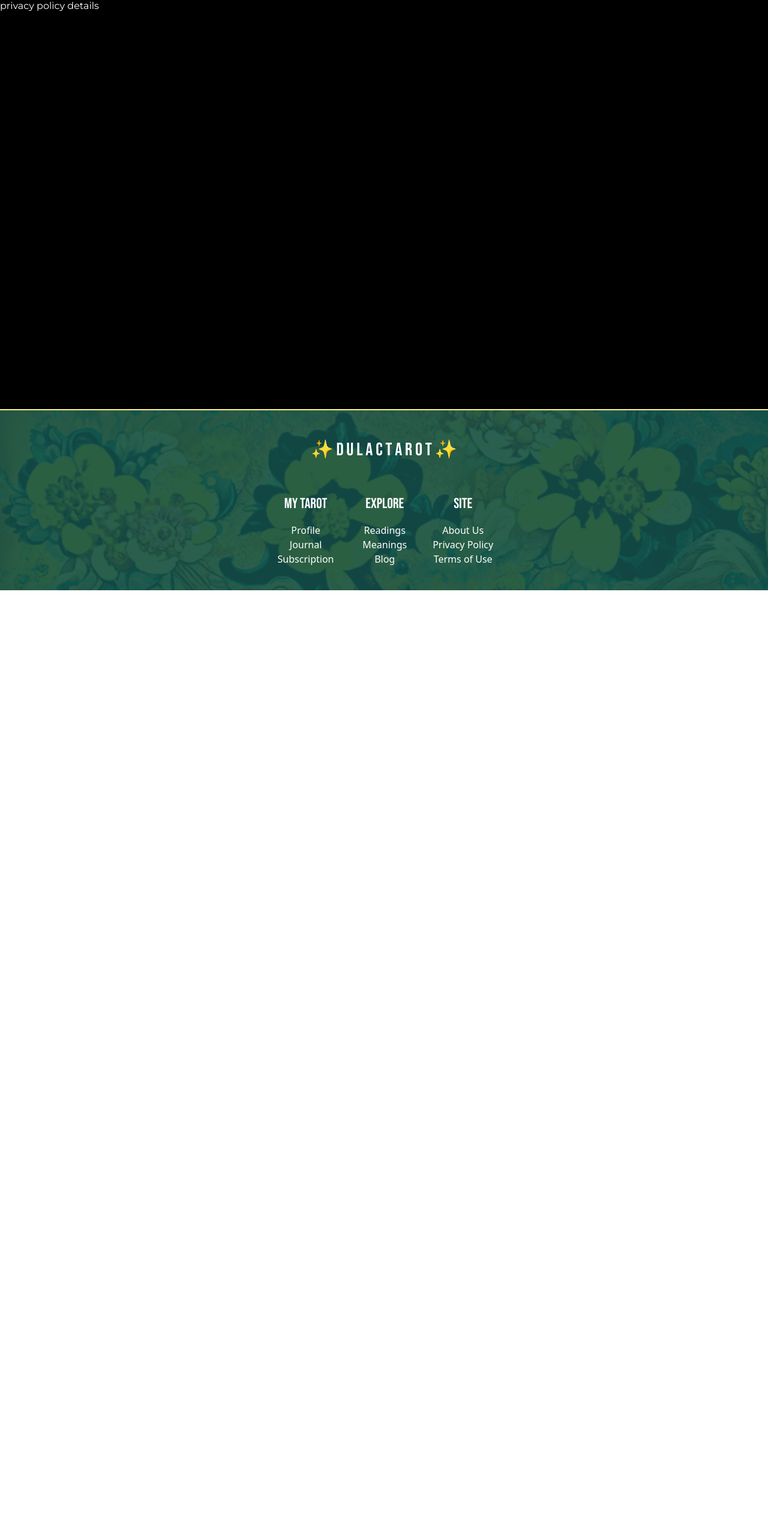
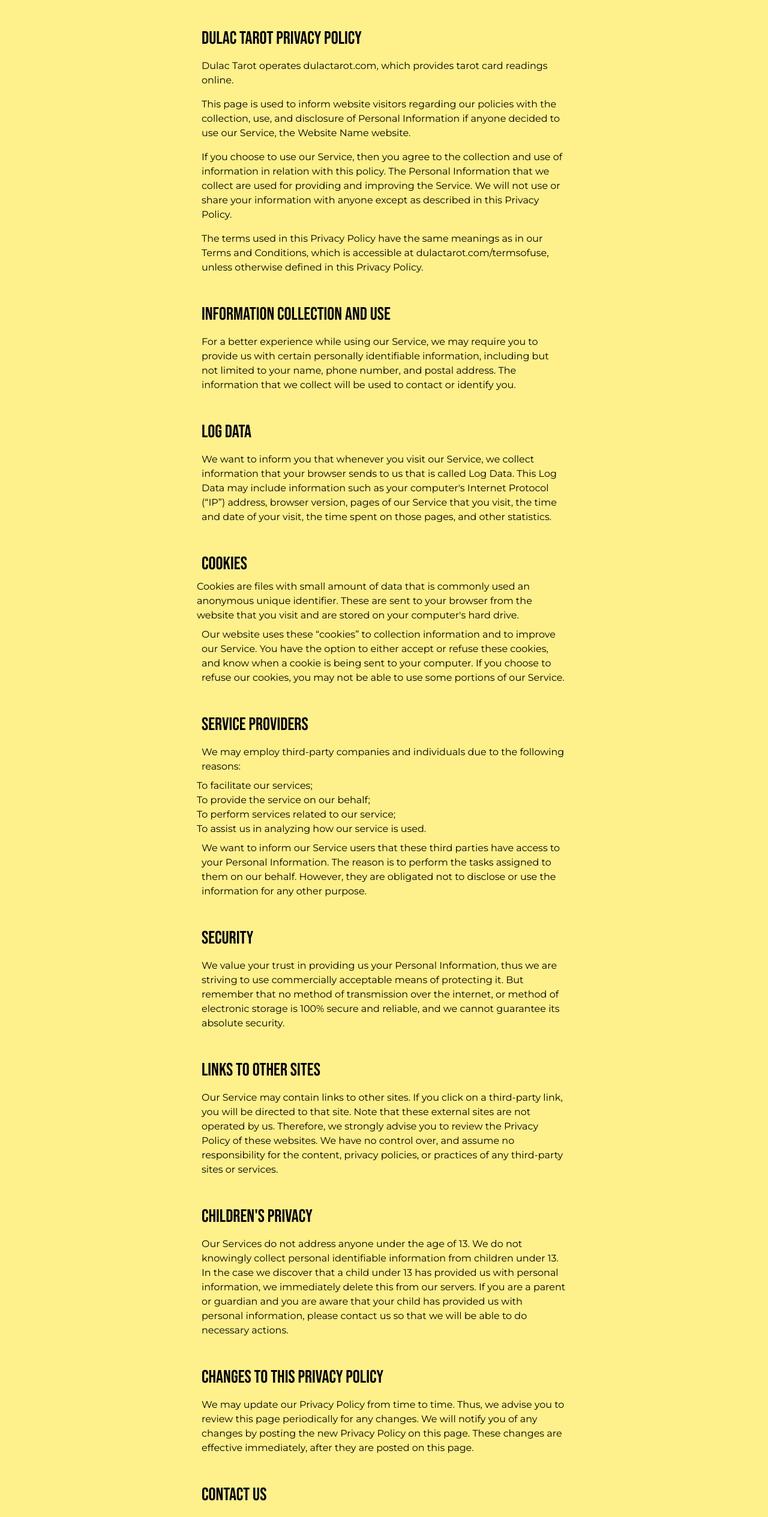
Before and after one commit to ccingram94/dulactarot, a Next.js app: page /privacypolicy in a window 1280 px wide. Shown: the part 254-2783 px from the top of the page at 60% size. Before the commit the page ends 1238 px from the top, so only its background shows below. Built offline with nearby package versions, Linux system fonts and the light colour scheme; no server answers.

Commit message:
added a privacy policy page

```diff
--- a/components/footer.js
+++ b/components/footer.js
@@ -32,7 +32,12 @@
             <div className="text-white text-center p-2 lg:p-4">
                 <h4 className="p-4 font-bebas text-xl lg:text-2xl">Site</h4>
                 <p>About Us</p>
-                <p>Privacy Policy</p>
+
+                <Link href="/privacypolicy">
+                  <button>
+                    <p>Privacy Policy</p>
+                  </button>
+                </Link>
                 <p>Terms of Use</p>
             </div>
           </div>
--- a/components/signupsection.js
+++ b/components/signupsection.js
@@ -1,7 +1,9 @@
+import Head from 'next/head'
 
 export default function SignUpSection() {
     return (
         <div className="bg-floral bg-cover">
+
             <div className="bg-yellow-200 bg-opacity-80">
                 <h2 className="p-4 pt-12 text-black text-center font-bebas text-2xl lg:text-6xl">Sign Up for a Free Account</h2>
                 <div>
--- a/pages/privacypolicy.js
+++ b/pages/privacypolicy.js
@@ -10,13 +10,63 @@
         <meta name="Privacy Policy" content="explore our privacy policy" />
         <link rel="icon" href="/favicon.ico" />
       </Head>
-      <main className="bg-black text-white w-screen min-h-screen font-montserrat">
-        <div className="bg-floral bg-center bg-cover">
+      <main className="bg-yellow-200 text-black w-screen min-h-screen font-montserrat flex flex-col items-center">
+        <div className="bg-floral bg-center bg-cover w-screen">
           <h2 className="text-4xl text-black lg:text-6xl font-bebas text-center p-2 pt-12 bg-yellow-200 bg-opacity-60">Privacy Policy </h2>
         </div>
-        <div>
-            <p>privacy policy details</p>
-          </div>
+        <div className="flex flex-col justify-center p-2 m-4">
+            <div className="p-2 m-2 lg:max-w-[50vw]">
+              <h2 className="p-2 font-bebas text-xl lg:text-3xl">Dulac Tarot Privacy Policy</h2>
+              <p className="p-2">Dulac Tarot operates dulactarot.com, which provides tarot card readings online.</p>
+              <p className="p-2">This page is used to inform website visitors regarding our policies with the collection, use, and disclosure of Personal Information if anyone decided to use our Service, the Website Name website.</p>
+              <p className="p-2">If you choose to use our Service, then you agree to the collection and use of information in relation with this policy. The Personal Information that we collect are used for providing and improving the Service. We will not use or share your information with anyone except as described in this Privacy Policy.</p>
+              <p className="p-2">The terms used in this Privacy Policy have the same meanings as in our Terms and Conditions, which is accessible at dulactarot.com/termsofuse, unless otherwise defined in this Privacy Policy.</p>
+            </div>
+            <div className="p-2 m-2 lg:max-w-[50vw]">
+              <h3 className="p-2 font-bebas text-xl lg:text-3xl">Information Collection and Use</h3>
+              <p className="p-2">For a better experience while using our Service, we may require you to provide us with certain personally identifiable information, including but not limited to your name, phone number, and postal address. The information that we collect will be used to contact or identify you.</p>
+            </div>
+            <div className="p-2 m-2 lg:max-w-[50vw]">
+              <h3 className="p-2 font-bebas text-xl lg:text-3xl">Log Data</h3>
+              <p className="p-2">We want to inform you that whenever you visit our Service, we collect information that your browser sends to us that is called Log Data. This Log Data may include information such as your computer's Internet Protocol (“IP”) address, browser version, pages of our Service that you visit, the time and date of your visit, the time spent on those pages, and other statistics.</p>
+            </div>
+            <div className="p-2 m-2 lg:max-w-[50vw]">
+              <h2 className="p-2 font-bebas text-xl lg:text-3xl">Cookies</h2>
+              <p>Cookies are files with small amount of data that is commonly used an anonymous unique identifier. These are sent to your browser from the website that you visit and are stored on your computer's hard drive.</p>
+              <p className="p-2">Our website uses these “cookies” to collection information and to improve our Service. You have the option to either accept or refuse these cookies, and know when a cookie is being sent to your computer. If you choose to refuse our cookies, you may not be able to use some portions of our Service.</p>
+            </div>
+            <div className="p-2 m-2 lg:max-w-[50vw]">
+              <h2 className="p-2 font-bebas text-xl lg:text-3xl">Service Providers</h2>
+              <p className="p-2">We may employ third-party companies and individuals due to the following reasons:</p>
+              <ul>
+                <li>To facilitate our services;</li>
+                <li>To provide the service on our behalf;</li>
+                <li>To perform services related to our service;</li>
+                <li>To assist us in analyzing how our service is used.</li>
+              </ul>
+              <p className="p-2">We want to inform our Service users that these third parties have access to your Personal Information. The reason is to perform the tasks assigned to them on our behalf. However, they are obligated not to disclose or use the information for any other purpose.</p>
+            </div>
+            <div className="p-2 m-2 lg:max-w-[50vw]">
+              <h3 className="p-2 font-bebas text-xl lg:text-3xl">Security</h3>
+              <p className="p-2">We value your trust in providing us your Personal Information, thus we are striving to use commercially acceptable means of protecting it. But remember that no method of transmission over the internet, or method of electronic storage is 100% secure and reliable, and we cannot guarantee its absolute security.</p>
+            </div>
+            <div className="p-2 m-2 lg:max-w-[50vw]">
+              <h3 className="p-2 font-bebas text-xl lg:text-3xl">Links to Other Sites</h3>
+              <p className="p-2">Our Service may contain links to other sites. If you click on a third-party link, you will be directed to that site. Note that these external sites are not operated by us. Therefore, we strongly advise you to review the Privacy Policy of these websites. We have no control over, and assume no responsibility for the content, privacy policies, or practices of any third-party sites or services.</p>
+            </div>
+            <div className="p-2 m-2 lg:max-w-[50vw]">
+              <h3 className="p-2 font-bebas text-xl lg:text-3xl">Children's Privacy</h3>
+              <p className="p-2">Our Services do not address anyone under the age of 13. We do not knowingly collect personal identifiable information from children under 13. In the case we discover that a child under 13 has provided us with personal information, we immediately delete this from our servers. If you are a parent or guardian and you are aware that your child has provided us with personal information, please contact us so that we will be able to do necessary actions.</p>
+            </div>
+            <div className="p-2 m-2 lg:max-w-[50vw]">
+              <h3 className="p-2 font-bebas text-xl lg:text-3xl">Changes to This Privacy Policy</h3>
+              <p className="p-2">We may update our Privacy Policy from time to time. Thus, we advise you to review this page periodically for any changes. We will notify you of any changes by posting the new Privacy Policy on this page. These changes are effective immediately, after they are posted on this page.</p>
+            </div>
+            <div className="p-2 m-2 lg:max-w-[50vw]">
+              <h3 className="p-2 font-bebas text-xl lg:text-3xl">Contact Us</h3>
+              <p className="p-2">If you have any questions or suggestions about our Privacy Policy, do not hesitate to contact us.</p>
+            </div>
+        </div>
       </main>
     </div>
   )
```
